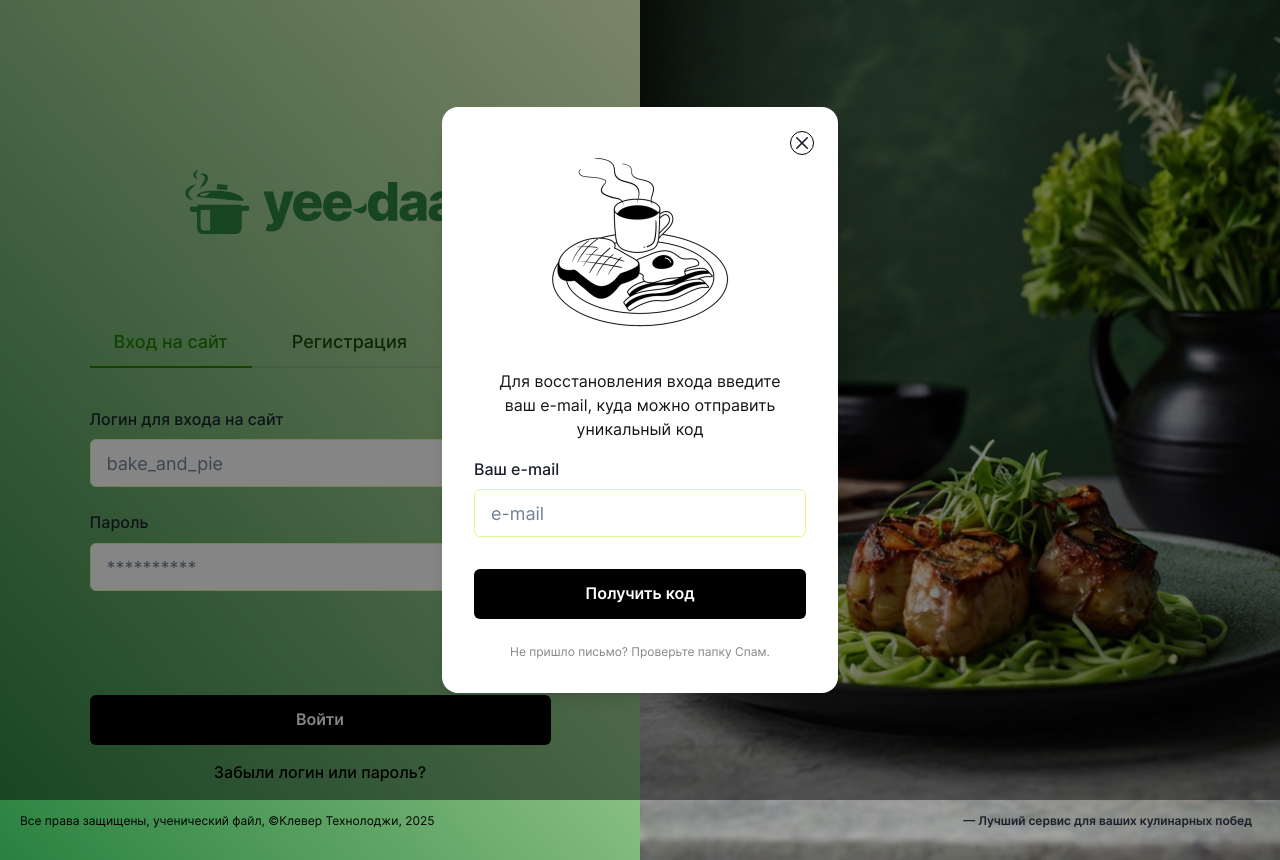
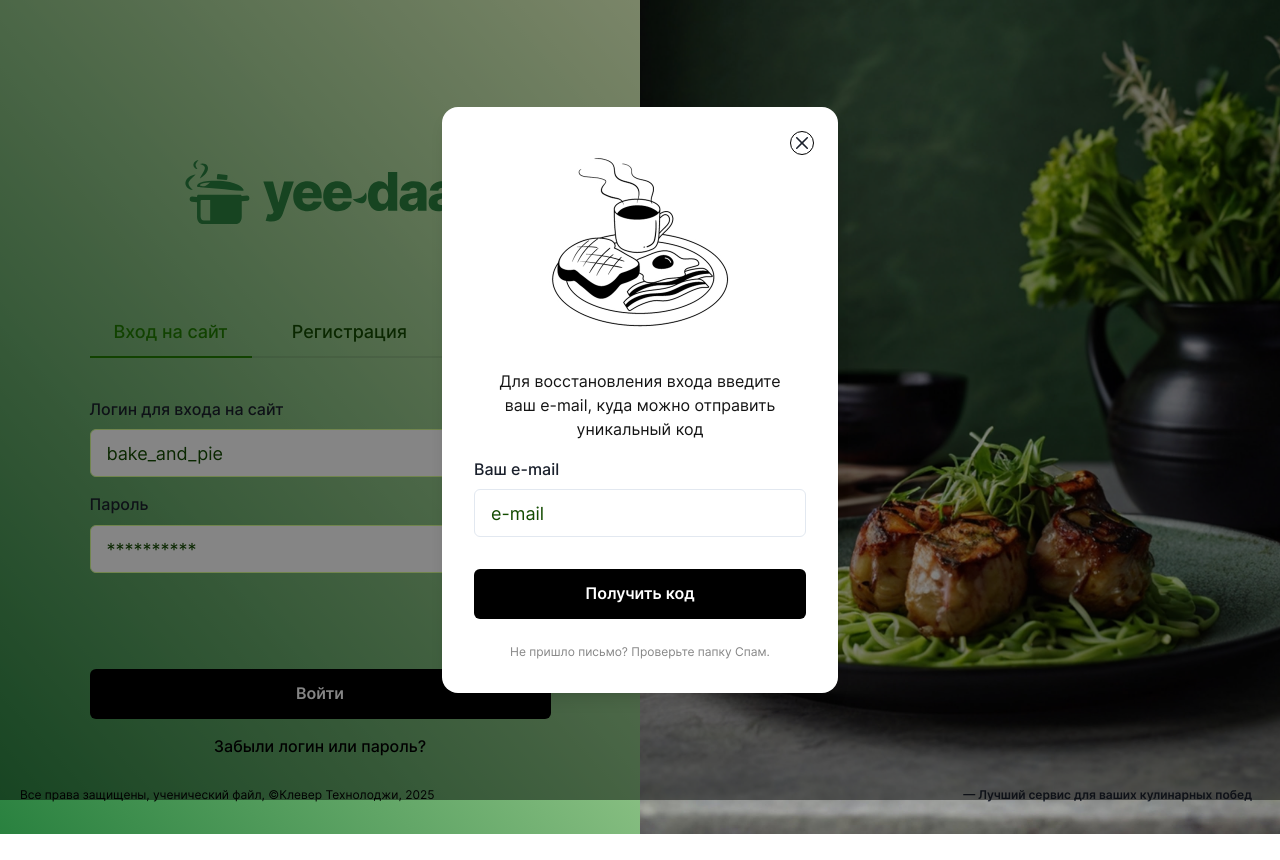
Before and after one commit to ClevertecFrontendLab/YanaTsemirhaliyeva, a React (Vite) app: page /login in a window 1280 px wide. Both pictures are taken after a click on the button "Забыли логин или пароль?". After the commit the page ends 834 px from the top, so only its background shows below. Built offline with nearby package versions, Linux system fonts and the light colour scheme; no server answers.

Commit message:
fix(*): fix img path, refactor styles

```diff
--- a/src/components/auth-modals/PasswordRecovery.tsx
+++ b/src/components/auth-modals/PasswordRecovery.tsx
@@ -19,6 +19,7 @@ import { useEffect } from 'react';
 import { useForm } from 'react-hook-form';
 
 import { ALERT_MESSAGES, DataTestId } from '~/consts/consts';
+import { INPUT_STYLES } from '~/consts/styles';
 import { useForgotPasswordMutation } from '~/query/services/auth';
 import { PasswordRecoveryFormValues, passwordRecoverySchema } from '~/schemas/auth.schema';
 import { useAppDispatch } from '~/store/hooks';
@@ -108,12 +109,8 @@ export const PasswordRecoveryModal = ({ isOpen, onClose, onSubmit }: PasswordRec
                                 id='modalPasswordRecovery'
                                 type='email'
                                 placeholder='e-mail'
-                                bgColor='white'
                                 mb={2}
-                                minH={12}
-                                borderColor='lime.150'
-                                color='lime.800'
-                                fontSize={18}
+                                {...INPUT_STYLES}
                                 {...register('email')}
                             />
                             <FormErrorMessage>{errors.email?.message}</FormErrorMessage>
--- a/src/components/auth-modals/ResetPassword.tsx
+++ b/src/components/auth-modals/ResetPassword.tsx
@@ -22,6 +22,7 @@ import { useEffect, useState } from 'react';
 import { useForm } from 'react-hook-form';
 
 import { ALERT_MESSAGES, DataTestId, InputAriaLabel, InputType } from '~/consts/consts';
+import { INPUT_STYLES } from '~/consts/styles';
 import { useResetPasswordMutation } from '~/query/services/auth';
 import { ResetPasswordParams } from '~/query/types/authApi.types';
 import { resetPasswordSchema } from '~/schemas/auth.schema';
@@ -147,13 +148,8 @@ export const ResetPasswordModal = ({ isOpen, onClose, email }: ResetPasswordProp
                                         id='login'
                                         type='text'
                                         placeholder='bake_and_pie'
-                                        bgColor='white'
                                         mb={2}
-                                        size='md'
-                                        minH={12}
-                                        borderColor='lime.150'
-                                        color='lime.800'
-                                        fontSize={18}
+                                        {...INPUT_STYLES}
                                         {...register('login', { onBlur: handleTrimBlur })}
                                     />
                                     <Text fontSize={14} color='blackAlpha.700'>
@@ -171,12 +167,8 @@ export const ResetPasswordModal = ({ isOpen, onClose, email }: ResetPasswordProp
                                                 showPassword ? InputType.Text : InputType.Password
                                             }
                                             placeholder='Введите пароль'
-                                            bgColor='white'
                                             mb={2}
-                                            minH={12}
-                                            borderColor='lime.150'
-                                            color='lime.800'
-                                            fontSize={18}
+                                            {...INPUT_STYLES}
                                             {...register('password')}
                                         />
                                         <InputRightElement h={12}>
@@ -219,12 +211,8 @@ export const ResetPasswordModal = ({ isOpen, onClose, email }: ResetPasswordProp
                                                     : InputType.Password
                                             }
                                             placeholder='Повторите пароль'
-                                            bgColor='white'
                                             mb={2}
-                                            minH={12}
-                                            borderColor='lime.150'
-                                            color='lime.800'
-                                            fontSize={18}
+                                            {...INPUT_STYLES}
                                             {...register('passwordConfirm')}
                                         />
                                         <InputRightElement h={12}>
--- a/src/components/horizontal-card/HorizontalCard.tsx
+++ b/src/components/horizontal-card/HorizontalCard.tsx
@@ -131,7 +131,7 @@ export const HorizontalCard = ({ item, index, categories }: HorizontalCardProps)
                         {bookmarks && (
                             <HStack gap={1}>
                                 <Image
-                                    src='/svg/BsBookmarkHeart.svg'
+                                    src='svg/BsBookmarkHeart.svg'
                                     boxSize={3}
                                     alt='bookmarks count'
                                 />
@@ -141,7 +141,7 @@ export const HorizontalCard = ({ item, index, categories }: HorizontalCardProps)
                         {likes && (
                             <HStack alignItems='center' gap={1}>
                                 <Image
-                                    src='/svg/BsEmojiHeartEyes.svg'
+                                    src='svg/BsEmojiHeartEyes.svg'
                                     boxSize={3}
                                     alt='bookmarks count'
                                 />
--- a/src/components/login-form/LoginForm.tsx
+++ b/src/components/login-form/LoginForm.tsx
@@ -20,6 +20,7 @@ import { useForm } from 'react-hook-form';
 import { useNavigate } from 'react-router';
 
 import { ALERT_MESSAGES, DataTestId, InputAriaLabel, InputType } from '~/consts/consts';
+import { INPUT_STYLES } from '~/consts/styles';
 import { useLoginMutation, useVerifyOtpMutation } from '~/query/services/auth';
 import { LoginFormValues, loginSchema } from '~/schemas/auth.schema';
 import { useAppDispatch } from '~/store/hooks';
@@ -146,13 +147,8 @@ export const LoginForm = () => {
                             id='login'
                             type='text'
                             placeholder='bake_and_pie'
-                            bgColor='white'
-                            mb={2}
-                            size='md'
-                            minH={12}
                             borderColor={borderColor}
-                            color='lime.800'
-                            fontSize={18}
+                            {...INPUT_STYLES}
                             {...register('login', { onBlur: handleTrimBlur })}
                         />
                         {errors.login && (
@@ -171,13 +167,8 @@ export const LoginForm = () => {
                                 id='password'
                                 type={showPassword ? InputType.Text : InputType.Password}
                                 placeholder='**********'
-                                bgColor='white'
-                                mb={2}
-                                size='md'
-                                minH={12}
                                 borderColor={borderColor}
-                                color='lime.800'
-                                fontSize={18}
+                                {...INPUT_STYLES}
                                 {...register('password')}
                             />
                             <InputRightElement h={12}>
--- a/src/components/user/User.tsx
+++ b/src/components/user/User.tsx
@@ -2,7 +2,7 @@ import { Avatar, Flex, Text } from '@chakra-ui/react';
 
 export const User = () => (
     <Flex gap={3}>
-        <Avatar size='md' name='user name' src='/img/avatar.jpg' />
+        <Avatar size='md' name='user name' src='img/avatar.jpg' />
         <Flex flexDirection='column'>
             <Text fontSize='18px' lineHeight='28px' fontWeight='600'>
                 Екатерина Константинопольская
--- a/src/consts/mocks.ts
+++ b/src/consts/mocks.ts
@@ -4,20 +4,20 @@ export const CULINARY_BLOGS = [
         userName: 'Елена Высоцкая',
         nickName: '@elenapovar',
         text: 'Как раз после праздников, когда мясные продукты еще остались, но никто их уже не хочет, время варить солянку.',
-        avatar: '/img/avatars/1.jpg',
+        avatar: 'img/avatars/1.jpg',
     },
     {
         id: 2,
         userName: 'Alex Cook',
         nickName: '@funtasticooking',
         text: 'Как раз после праздников, когда мясные продукты еще остались, но никто их уже не хочет, время варить солянку.',
-        avatar: '/img/avatars/2.jpg',
+        avatar: 'img/avatars/2.jpg',
     },
     {
         id: 3,
         userName: 'Екатерина Константинопольская',
         nickName: '@bake_and_pie',
         text: 'Как раз после праздников, когда мясные продукты еще остались, но никто их уже не хочет, время варить солянку.',
-        avatar: '/img/avatars/3.jpg',
+        avatar: 'img/avatars/3.jpg',
     },
 ];
--- /dev/null
+++ b/src/consts/styles.ts
@@ -0,0 +1,13 @@
+export const INPUT_STYLES = {
+    bgColor: 'white',
+    size: 'md',
+    minH: 12,
+    fontSize: 18,
+    color: 'lime.800',
+    sx: {
+        '::placeholder': {
+            color: 'lime.800',
+            fontSize: 18,
+        },
+    },
+};
--- a/src/pages/auth/index.tsx
+++ b/src/pages/auth/index.tsx
@@ -21,7 +21,7 @@ export const AuthPage = () => {
                 <Box
                     as='header'
                     m='0 auto'
-                    mt={{ base: 4, sm: '80px', md: '110px' }}
+                    mt={{ base: 4, sm: '70px', md: '100px' }}
                     mb={{ base: 10, sm: 14, md: '80px' }}
                 >
                     <Image
```
Also changed, not shown: src/components/register-form/RegisterForm.tsx (+9 -33 lines).
